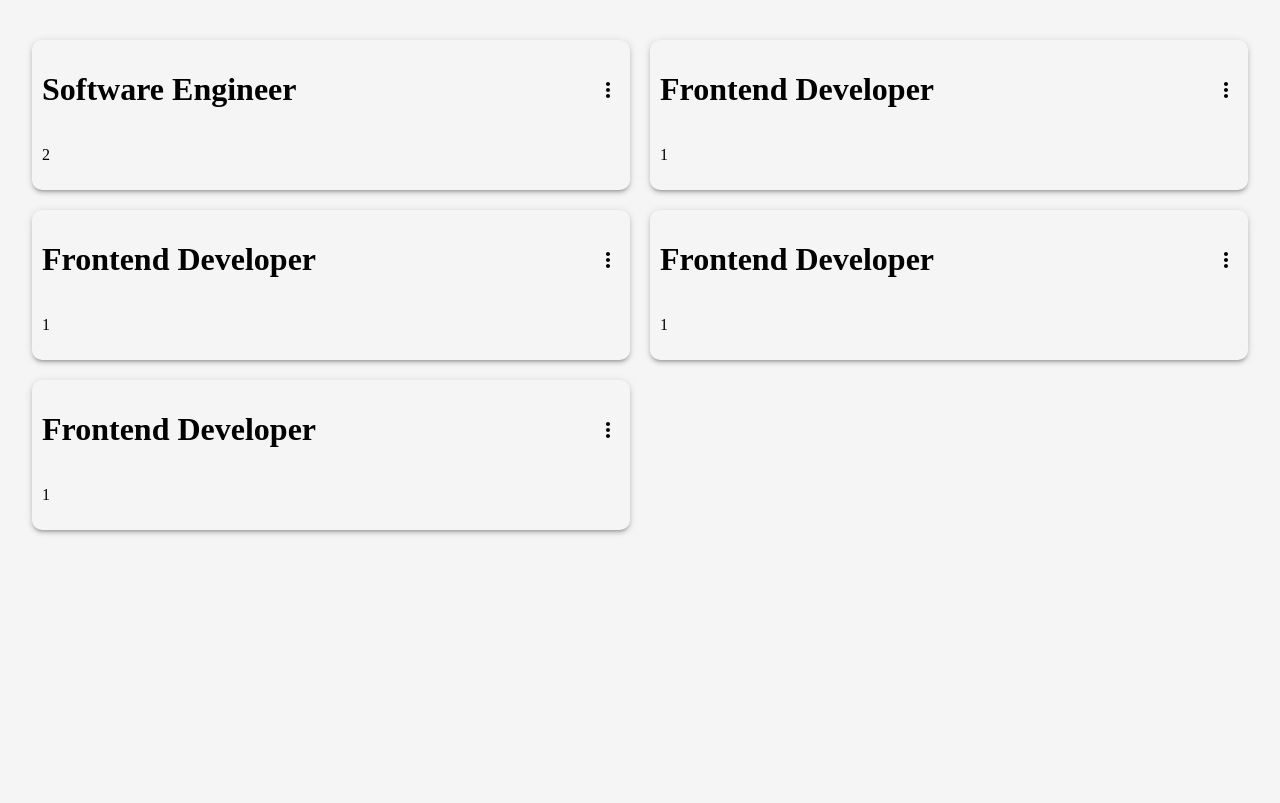
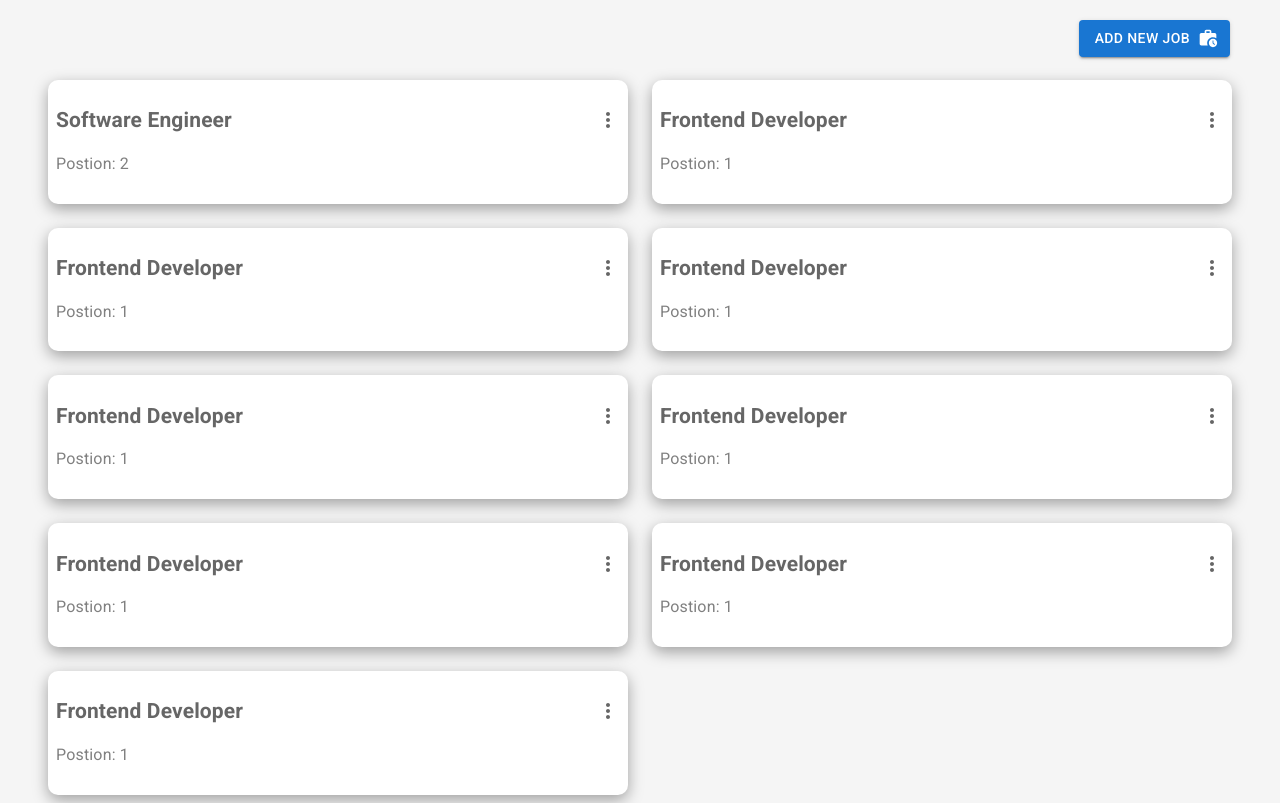
Before and after one commit to Shaahzad/Job-Management-Application, a React (Vite) app: page / in a window 1280 px wide. Built offline with nearby package versions, Linux system fonts and the light colour scheme.

Commit message:
JobList Complete

```diff
--- a/src/Components/Joblist.jsx
+++ b/src/Components/Joblist.jsx
@@ -1,29 +1,58 @@
 import React from 'react'
 import { useSelector } from 'react-redux'
-import { Box } from '@mui/material'
-import IconButton from '@mui/material/IconButton';
+import { Box, Button, Paper, Typography, styled } from '@mui/material'
 import MoreVertIcon from '@mui/icons-material/MoreVert';
+import Grid from '@mui/material/Grid';
+import WorkHistoryIcon from '@mui/icons-material/WorkHistory';
+
 
 
 const Joblist = () => {
   const jobs = useSelector((state) => state.job)
   console.log(jobs)
+
+  const Item = styled(Paper)(({ theme }) => ({
+    backgroundColor: '#fff',
+    ...theme.typography.body2,
+    padding: theme.spacing(1),
+    color: theme.palette.text.secondary,
+    boxShadow: "rgba(0, 0, 0, 0.35) 0px 5px 15px",
+    borderRadius: '10px',
+    ...theme.applyStyles('dark', {
+      backgroundColor: '#1A2027',
+    }),
+  }));
+
   return (
-    <div style={{ display: 'grid', gridTemplateColumns: "repeat(2, 1fr)", gap: "20px", marginTop: "40px", paddingLeft: '24px', paddingRight: '24px' }}>
-      {
-        jobs.map(job => (
-          <Box sx={{ boxShadow: 3, maxWidth: 1200, padding: "10px", borderRadius: "10px" }} key={job.id}>
-            <div>
-              <div style={{ display: "flex", justifyContent: "space-between", alignItems: "center" }}>
-                <h1>{job.title}</h1>
-                <MoreVertIcon sx={{ cursor: "pointer" }} />
-              </div>
-              <p>{job.position}</p>
-            </div>
-          </Box>
-        ))
-      }
-    </div>
+    <>
+      <Button variant="contained" endIcon={<WorkHistoryIcon/>} sx={{ position: 'absolute', top: '20px', right: '50px'}}>
+        Add New Job
+      </Button>
+      <Box sx={{ flexGrow: 1, paddingLeft: '40px', paddingRight: '40px', marginTop: '80px'}}>
+        <Grid container spacing={{ xs: 2, md: 3 }} columns={{ xs: 1, sm: 8 }}>
+          {jobs.map((job) => (
+            <Grid item xs={2} sm={4} md={4} key={job.id}>
+              <Item>
+                <div style={{ display: 'flex', justifyContent: 'space-between', alignItems: 'center' }}>
+                  <h2>{job.title}</h2>
+                  <MoreVertIcon />
+                </div>
+                <Typography
+                  variant="body2"
+                  sx={{
+                    marginBottom: "20px",
+                    color: "gray",
+                    fontSize: { md: "16px", xs: "12px" },
+                  }}
+                >
+                  Postion: {job.position}
+                </Typography>
+              </Item>
+            </Grid>
+          ))}
+        </Grid>
+      </Box>
+    </>
   )
 }
 export default Joblist
--- a/src/Components/Login.jsx
+++ b/src/Components/Login.jsx
@@ -35,6 +35,7 @@ const Login = () => {
     } else if (password.length < 8) {
       setPasswordError("Password must be at least 8 characters long");
     } else if (email === hardcodeEmail && password === hardcodePassword) {
+      localStorage.setItem('credential', JSON.stringify(email))
       setPassword("");
       setEmail("");
       setEmailError("");
@@ -97,7 +98,7 @@ const Login = () => {
             placeholder="Enter Email Address"
             sx={{ width: "100%" }}
             style={{
-              border: emailerror ? "1px solid red" : "none",
+              border: emailerror ? "1px solid var(--secondary-color)" : "none",
               borderRadius: "4px",
             }}
           />
@@ -111,7 +112,7 @@ const Login = () => {
           )}
           <OutlinedInput
             style={{
-              border: passworderror ? "1px solid red" : "none",
+              border: passworderror ? "1px solid var(--secondary-color)" : "none",
               borderRadius: "4px",
             }}
             value={password}
@@ -148,7 +149,7 @@ const Login = () => {
             variant="contained"
             sx={{
               backgroundColor: "var(--primary-color)",
-              color: "white",
+              color: "var(--background-color)",
               borderRadius: "30px",
               padding: "12px",
               fontWeight: "bold",
--- a/src/Redux/JobSlice.js
+++ b/src/Redux/JobSlice.js
@@ -8,6 +8,26 @@ const initialState = [
         "id": GenerateUniqueId(),
         "title": "Software Engineer",
         "position": 2
+    },
+    {
+        "id": GenerateUniqueId(),
+        "title": "Frontend Developer",
+        "position": 1
+    },
+    {
+        "id": GenerateUniqueId(),
+        "title": "Frontend Developer",
+        "position": 1
+    },
+    {
+        "id": GenerateUniqueId(),
+        "title": "Frontend Developer",
+        "position": 1
+    },
+    {
+        "id": GenerateUniqueId(),
+        "title": "Frontend Developer",
+        "position": 1
     },
     {
         "id": GenerateUniqueId(),
```
